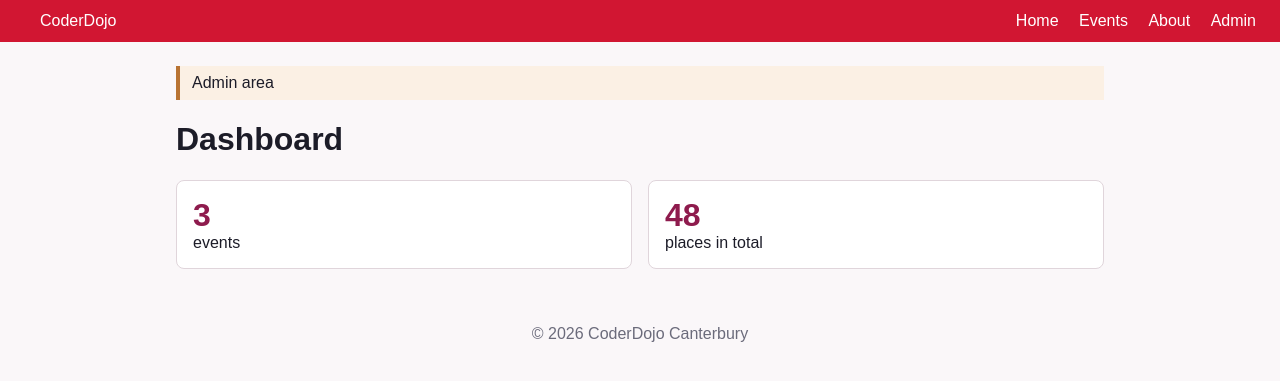
After one commit to daniel-FDO/flask, a Flask app: page /admin in a window 1280 px wide. The commit adds this page. Shown: the top 381 px of the page. Run offline with Flask 3, Linux system fonts and the light colour scheme.

Commit message:
Add admin dashboard and refactor templates for improved structure and styling

```diff
--- a/app.py
+++ b/app.py
@@ -34,7 +34,10 @@ def event_detail (event_id):
             return render_template("event_detail.html", event=event)
     abort(404)
 
-
+@app.route("/admin")
+def admin_dashboard():
+    total_places = sum(e["Capacity"] for e in events)
+    return render_template("admin/dashboard.html", event_count=len(events), total_places=total_places)
 
 
 
--- /dev/null
+++ b/static/style.css
@@ -0,0 +1,24 @@
+* { box-sizing: border-box; }
+body { margin: 0; font-family: Arial, sans-serif; color: #1C1C28; background: #FAF7F9; }
+
+.site-header { display: flex; justify-content: space-between; align-items: center;
+               padding: 12px 24px; background: #8E1B4D; }
+.site-header a { color: white; text-decoration: none; margin-left: 16px; }
+.site-header .logo { font-weight: bold; font-size: 1.3rem; margin-left: 0; }
+
+.container { max-width: 960px; margin: 24px auto; padding: 0 16px; }
+.hero { text-align:center; padding: 32px 0; }
+.shout { letter-spacing: 2px; color: #8E1B4D; }
+.button { display: inline-block; padding: 10px 18px; background: #1B7F79;
+          color: white; border-radius: 6px; text-decoration: none; }
+
+.cards { display: flex; flex-wrap: wrap; gap: 16px; }
+.card { flex: 1 1 260px; background: white; border: 1px solid #E0D5DB;
+        border-radius: 8px; padding: 16px; }
+.card h2 { margin-top: 0; font-size: 1.2rem; }
+.stat span { display: block; font-size: 2rem; font-weight: bold; color: #8E1B4D; }
+
+.details th { text-align:left; padding: 6px 16px 6px 0; }
+.admin-banner { background: #FBF0E4; border-left: 4px solid #B87333;
+                padding: 8px 12px; margin-bottom: 16px; }
+.site-footer { text-align:center; padding: 16px; color: #6B6B7B; }
--- /dev/null
+++ b/templates/admin/admin_base.html
@@ -0,0 +1,15 @@
+{%extends "base.html" %}
+
+{%block head%}
+<style>.site-header {background: #d11632;  } </style>
+{%endblock%}
+
+{%block nav%}
+{{super()}}
+<a href="{{url_for("admin_dashboard")}}">Admin</a>
+{%endblock%}
+
+{%block content%}
+<div class="admin-banner">Admin area</div>
+{%block admin_content%}{%endblock%}
+{%endblock%}
--- /dev/null
+++ b/templates/admin/dashboard.html
@@ -0,0 +1,10 @@
+{%extends "admin/admin_base.html"%}
+
+{%block title%}Dashboard | Admin {%endblock%}
+{%block admin_content%}
+<h1>Dashboard</h1>
+<div class="cards">
+  <div class="card stat"><span>{{event_count}}</span> events</div>
+  <div class="card stat"><span>{{total_places}}</span> places in total</div>
+</div>
+{%endblock%}
--- a/templates/base.html
+++ b/templates/base.html
@@ -5,22 +5,27 @@
     <meta charset="UTF-8">
     <meta name="viewport" content="width=device-width, initial-scale=1.0">
     <title>{% block title %} CoderDojo {% endblock %}</title>
+    <link rel="stylesheet" href="{{url_for("static", filename="style.css")}}">
+    {%block head%}{%endblock%}
 </head>
 
 <body>
     <header class="site-header">
         <a class="Logo" href="{{ url_for('home') }}">CoderDojo</a>
         <nav>
+            {% block nav%}
             <a href="{{ url_for('home') }}">Home</a>
             <a href="{{ url_for('event_list') }}">Events</a>
             <a href="{{ url_for('about') }}">About</a>
+            <!--<a href="{{url_for('admin_dashboard')}}">Admin</a>-->
+            {% endblock%}
         </nav>
     </header>
     <main class="container">
         {% block content %} {% endblock %}
     </main>
     <footer class="site-footer">
-        <p>&copy; 2026 CoderDojo Canterbury</p>
+        {% block footer%}<p>&copy; 2026 CoderDojo Canterbury</p> {%endblock%}
     </footer>
 </body>
 
```
Also changed, not shown: static/images/style.css (added, +24 -0 lines), templates/about.html (+15 -10 lines), templates/home.html (line endings or trailing spaces).
